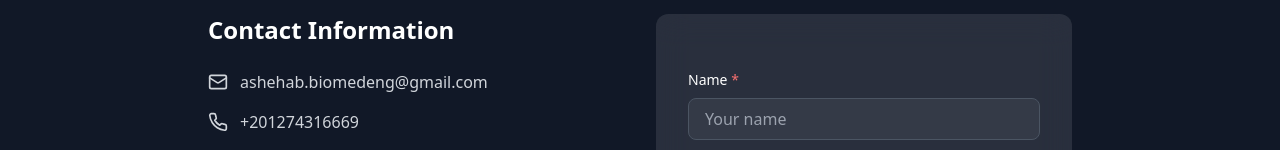
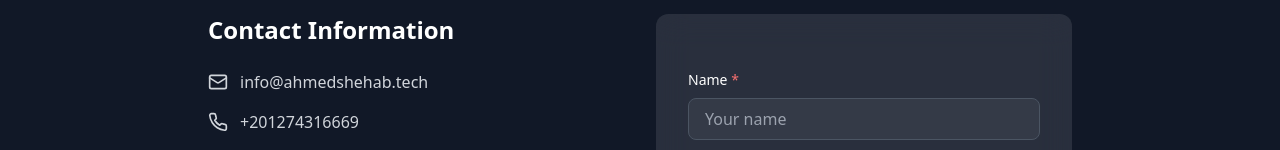
Before and after one commit to AhmedShehab1/Portfolio, a React (Vite) app: page / in a window 1280 px wide. Shown: the part 3322-3472 px from the top of the page. Built offline with nearby package versions, Linux system fonts and the light colour scheme.

Commit message:
Update email contact information in Contact and Hero components

```diff
--- a/src/components/Contact.tsx
+++ b/src/components/Contact.tsx
@@ -140,12 +140,12 @@ const Contact: React.FC = () => {
             <h3 className="text-2xl font-semibold mb-4">Contact Information</h3>
             <div className="space-y-4">
               <a
-                href="mailto:ashehab.biomedeng@gmail.com"
+                href="mailto:info@ahmedshehab.tech"
                 className="flex items-center gap-3 text-gray-300 hover:text-blue-400 transition-colors"
-                aria-label="Email me at ashehab.biomedeng@gmail.com"
+                aria-label="Email me at info@ahmedshehab.tech"
               >
                 <Mail className="w-5 h-5" aria-hidden="true" />
-                ashehab.biomedeng@gmail.com
+                info@ahmedshehab.tech
               </a>
               <a
                 href="tel:+201274316669"
--- a/src/components/Hero.tsx
+++ b/src/components/Hero.tsx
@@ -52,7 +52,7 @@ const Hero = () => {
             <Linkedin className="w-8 h-8" />
           </a>
           <a
-            href="mailto:ashehab.biomedeng@gmail.com"
+            href="mailto:info@ahmedshehab.tech"
             className="transform hover:scale-110 transition-transform"
           >
             <Mail className="w-8 h-8" />
```
